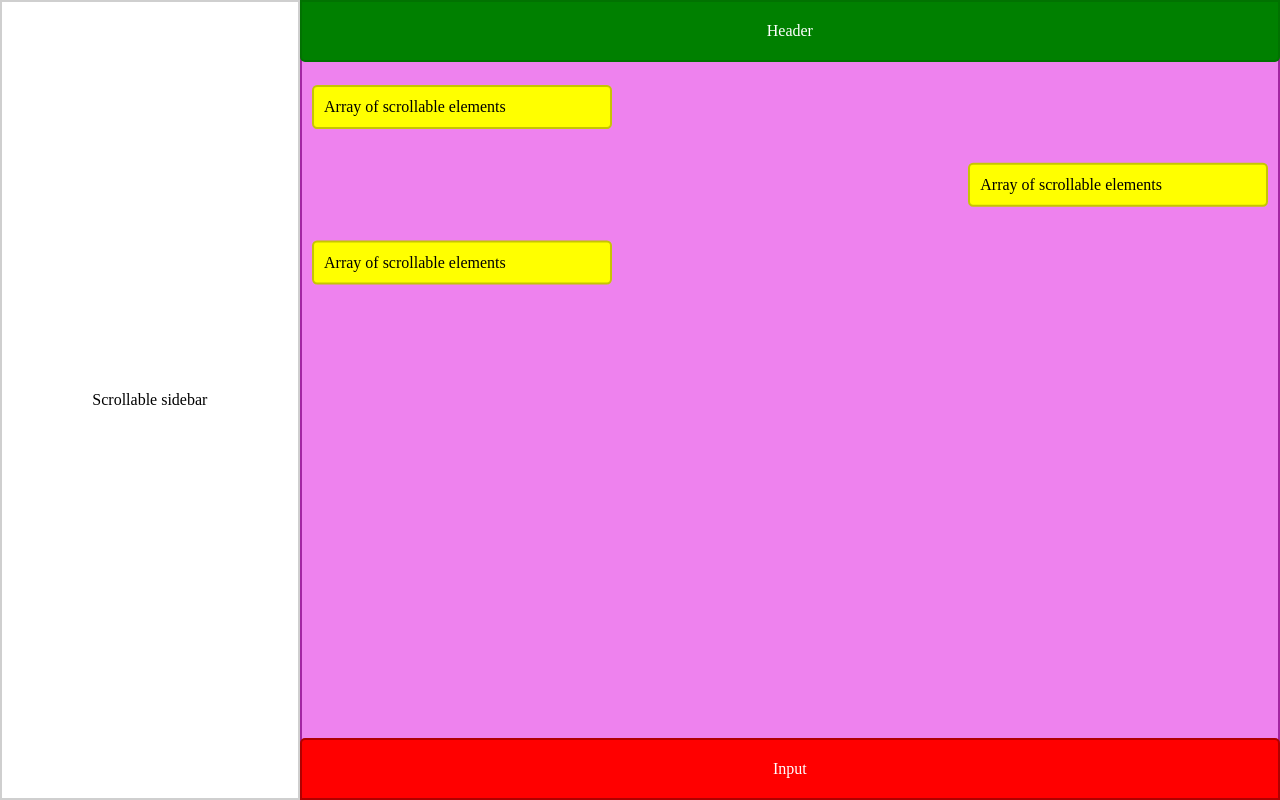
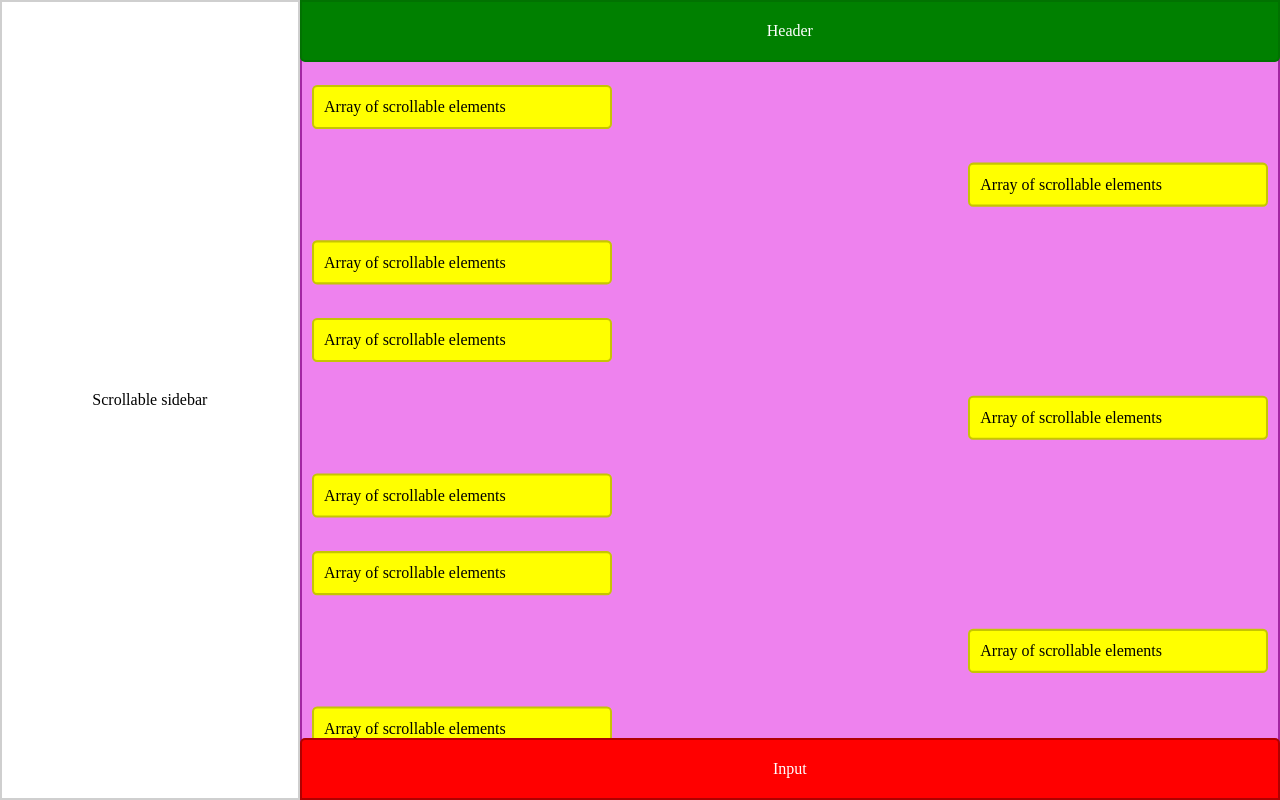
Before and after one commit to IvanKhavilov/test-Hidegram, a plain HTML site: page index.html in a window 1280 px wide. Drawn offline with Linux system fonts and the light colour scheme.

Commit message:
Update index.html
Add content

```diff
--- a/index.html
+++ b/index.html
@@ -14,6 +14,15 @@
         <p class="message message--left">Array of scrollable elements</p>
         <p class="message message--right">Array of scrollable elements</p>
         <p class="message message--left">Array of scrollable elements</p>
+        <p class="message message--left">Array of scrollable elements</p>
+        <p class="message message--right">Array of scrollable elements</p>
+        <p class="message message--left">Array of scrollable elements</p>
+        <p class="message message--left">Array of scrollable elements</p>
+        <p class="message message--right">Array of scrollable elements</p>
+        <p class="message message--left">Array of scrollable elements</p>
+        <p class="message message--left">Array of scrollable elements</p>
+        <p class="message message--right">Array of scrollable elements</p>
+        <p class="message message--left">Array of scrollable elements</p>
       </div>
       <div class="input">Input</div>
     </main>
```
